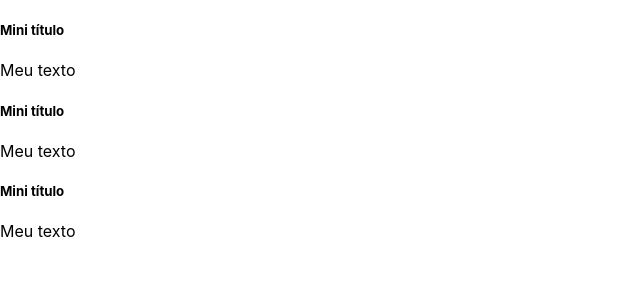
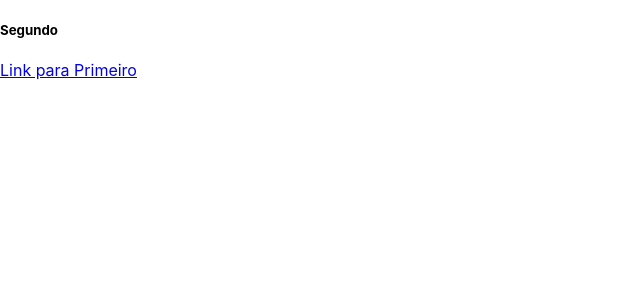
Before and after one commit to EduardoMangeli/n-react, a React (Create React App) app: page /segunda in a window 1280 px wide. Shown: the top 300 px of the page, without its empty margins (0-640 px from the left). Built offline with nearby package versions, Linux system fonts and the light colour scheme.

Commit message:
iniciando aula 18/10

```diff
--- /dev/null
+++ b/src/components/LinkPrimeiro.jsx
@@ -0,0 +1,3 @@
+const LinkPrimeiro = () => <a href="/">Link para Primeiro</a>;
+
+export default LinkPrimeiro;
--- /dev/null
+++ b/src/components/LinkSegundo.jsx
@@ -0,0 +1,3 @@
+const LinkSegundo = () => <a href="segunda">Link para Segunda</a>;
+
+export default LinkSegundo;
--- a/src/index.js
+++ b/src/index.js
@@ -3,14 +3,19 @@
 import './index.css';
 import App from './App';
 import reportWebVitals from './reportWebVitals';
-import Primeiro from './Primeiro';
+import Primeiro from './pages/Primeiro';
+import { BrowserRouter, Route, Routes } from 'react-router-dom';
+import Segundo from './pages/Segundo';
 
 const root = ReactDOM.createRoot(document.getElementById('root'));
 root.render(
   <React.StrictMode>
-    <Primeiro />
-    <Primeiro />
-    <Primeiro />
+    <BrowserRouter>
+      <Routes>
+        <Route path="/" element={<Primeiro />} />
+        <Route path="segunda" element={<Segundo />} />
+      </Routes>
+    </BrowserRouter>
   </React.StrictMode>
 );
 
--- a/src/Primeiro.jsx
+++ b/src/pages/Primeiro.jsx
@@ -1,7 +1,10 @@
+import LinkSegundo from "../components/LinkSegundo";
+
 const Primeiro = () => {
     return (<div>
                 <h5>Mini título</h5>
                 <p>Meu texto</p>
+                <LinkSegundo />
             </div>
             );
 };
--- /dev/null
+++ b/src/pages/Segundo.jsx
@@ -0,0 +1,11 @@
+import LinkPrimeiro from "../components/LinkPrimeiro";
+
+const Segundo = () => {
+    return (<div>
+                <h5>Segundo</h5>
+                <LinkPrimeiro />
+            </div>
+            );
+};
+
+export default Segundo;
```
